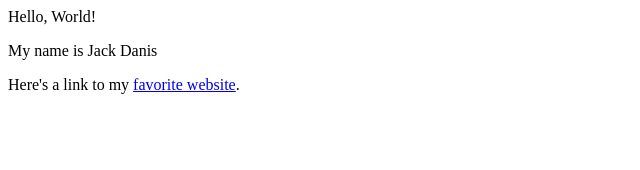
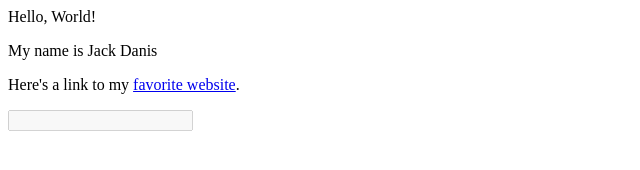
Before and after one commit to jackdanis/jackdanis, a plain HTML site: page index.html in a window 1280 px wide. Shown: the full height of the page, 0-640 px from the left. Drawn offline with Linux system fonts and the light colour scheme.

Commit message:
Update index.html

```diff
--- a/index.html
+++ b/index.html
@@ -4,5 +4,6 @@
         <p>Hello, World!</p>
         <p>My name is Jack Danis</p> <!-- Change NAME to your name! -->
         <p>Here's a link to my <a href="https://www.jackdanis.com" title="Jack Danis" target="_blank">favorite website</a>.</p>
+        <input type="text" disabled="disabled">
     </body>
 </html>
```
